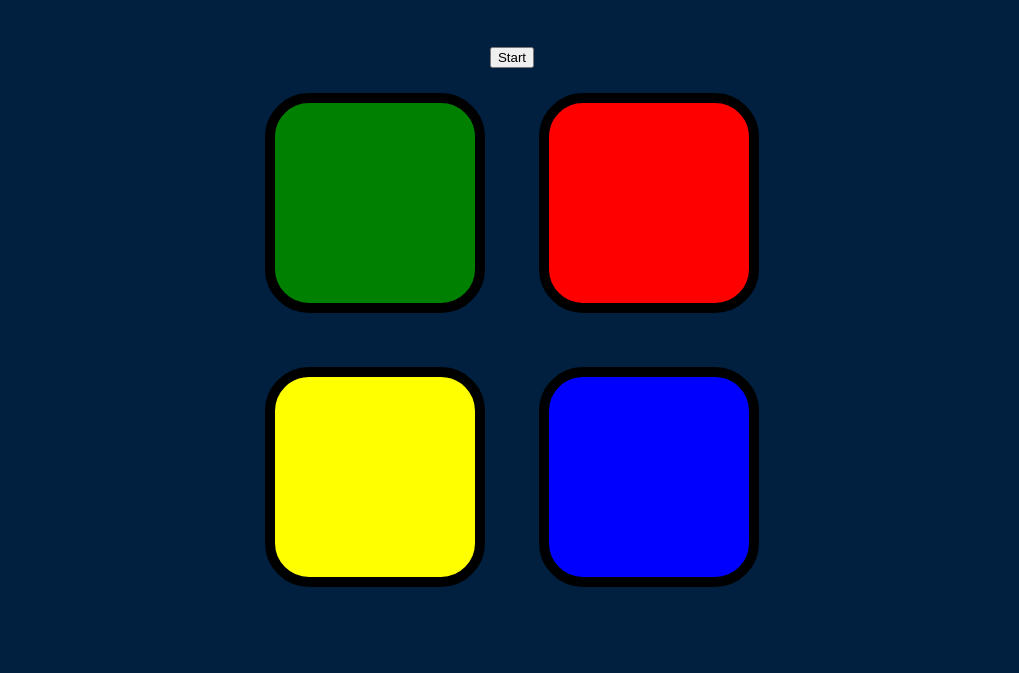
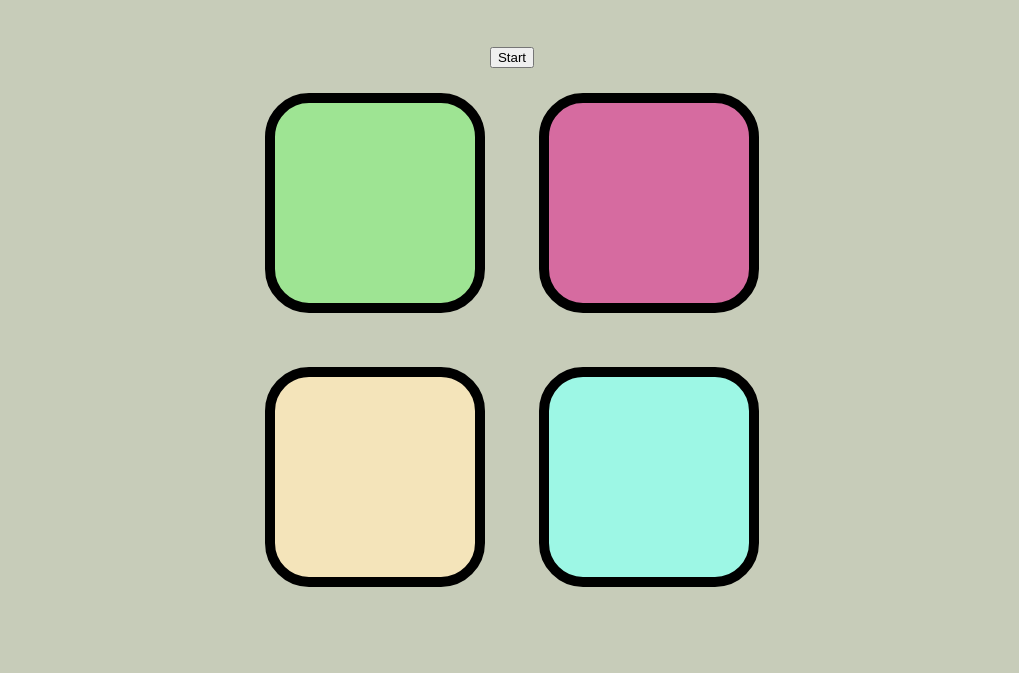
Before and after one commit to Loonymetzi/Simon-Says, a plain HTML site: page index.html in a window 1280 px wide. Shown: the part 127-800 px from the top of the page, without its empty margins (128-1147 px from the left). Drawn offline with nearby package versions, Linux system fonts and the light colour scheme.

Commit message:
Update styles.css
colour change

```diff
--- a/styles.css
+++ b/styles.css
@@ -1,6 +1,6 @@
 body {
   text-align: center;
-  background-color: #011F3F;
+  background-color: #C7CCB9;
 }
 
 #level-title {
@@ -32,19 +32,19 @@ body {
 }
 
 .red {
-  background-color: red;
+  background-color: #D66BA0;
 }
 
 .green {
-  background-color: green;
+  background-color: #9EE493;
 }
 
 .blue {
-  background-color: blue;
+  background-color: #9DF7E5;
 }
 
 .yellow {
-  background-color: yellow;
+  background-color: #F4E4BA;
 }
 
 .pressed {
```
